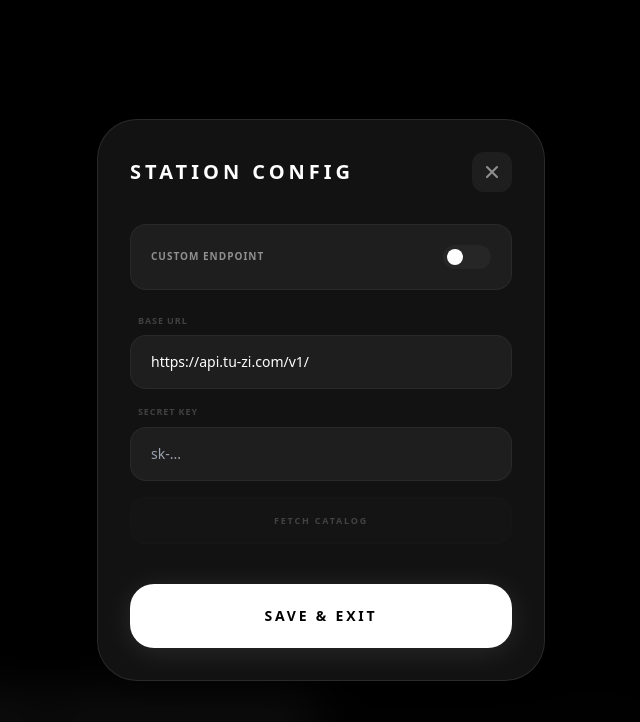
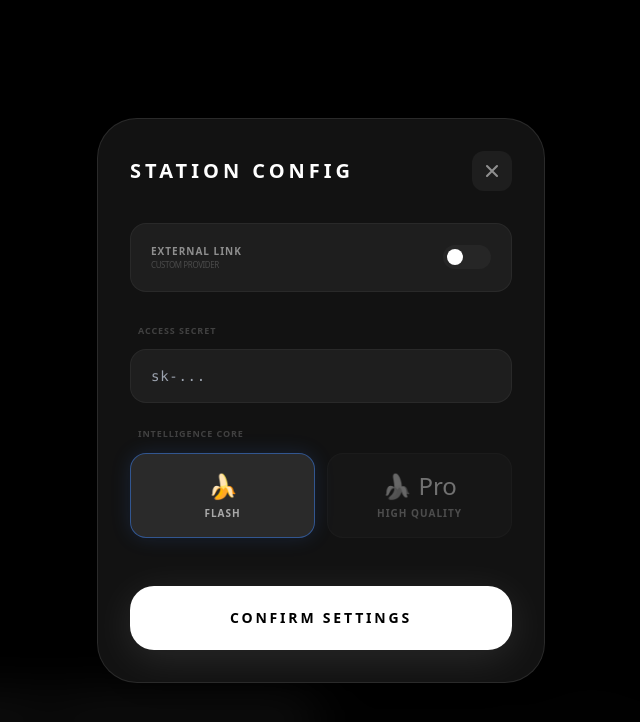
Before and after one commit to Mgeeeeee/PromptCamera, a React (Vite) app: page / in a window 1280 px wide. Both pictures are taken after a click on the button 48 px from the left and 72 px from the top of the page. Shown: the top 722 px of the page, without its empty margins (319-959 px from the left). Built offline with nearby package versions, Linux system fonts and the light colour scheme.

Commit message:
fix: Update PRO model name and simplify SettingsDialog
Updates the `ModelType.PRO` to use the `4k` variant and removes the dynamic model fetching logic from `SettingsDialog`. The component now directly uses hardcoded model types, streamlining its functionality.

```diff
--- a/components/SettingsDialog.tsx
+++ b/components/SettingsDialog.tsx
@@ -1,6 +1,6 @@
 
-import React, { useState, useEffect } from 'react';
-import { ApiSettings } from '../types';
+import React, { useState } from 'react';
+import { ApiSettings, ModelType } from '../types';
 
 interface SettingsDialogProps {
   settings: ApiSettings;
@@ -10,46 +10,11 @@ interface SettingsDialogProps {
 
 export const SettingsDialog: React.FC<SettingsDialogProps> = ({ settings, onSave, onClose }) => {
   const [localSettings, setLocalSettings] = useState<ApiSettings>(settings);
-  const [models, setModels] = useState<string[]>([]);
-  const [isLoadingModels, setIsLoadingModels] = useState(false);
-  const [fetchError, setFetchError] = useState<string | null>(null);
 
-  const fetchModels = async () => {
-    if (!localSettings.apiKey || !localSettings.baseUrl) return;
-
-    setIsLoadingModels(true);
-    setFetchError(null);
-    try {
-      const baseUrl = localSettings.baseUrl.endsWith('/')
-        ? localSettings.baseUrl.slice(0, -1)
-        : localSettings.baseUrl;
-
-      const response = await fetch(`${baseUrl}/models`, {
-        headers: {
-          'Authorization': `Bearer ${localSettings.apiKey}`
-        }
-      });
-
-      if (!response.ok) throw new Error('Failed to fetch models');
-
-      const data = await response.json();
-      const modelIds = (data.data || data.models || [])
-        .map((m: any) => m.id || m.name)
-        .filter((id: string) =>
-          id.includes('image') ||
-          id.includes('vision') ||
-          id.includes('gemini') ||
-          id.includes('dall-e') ||
-          id.includes('flux')
-        );
-
-      setModels(modelIds.length > 0 ? modelIds : ['gemini-2.5-flash-image', 'dall-e-3']);
-    } catch (err: any) {
-      setFetchError(err.message);
-    } finally {
-      setIsLoadingModels(false);
-    }
-  };
+  const modelMap = [
+    { id: ModelType.FLASH, label: '🍌', sub: 'Flash' },
+    { id: ModelType.PRO, label: '🍌 Pro', sub: 'High Quality' }
+  ];
 
   return (
     <div className="fixed inset-0 z-[110] flex items-center justify-center bg-black/95 backdrop-blur-xl p-6 animate-in fade-in duration-300">
@@ -63,81 +28,62 @@ export const SettingsDialog: React.FC<SettingsDialogProps> = ({ settings, onSave
           </button>
         </div>
 
-        <div className="space-y-6">
+        <div className="space-y-8">
+          {/* Custom Provider Toggle */}
           <div className="flex items-center justify-between p-5 bg-white/5 rounded-2xl border border-white/5">
-            <span className="text-[10px] font-black uppercase tracking-widest text-white/50">Custom Endpoint</span>
+            <div className="flex flex-col">
+              <span className="text-[10px] font-black uppercase tracking-widest text-white/50">External Link</span>
+              <span className="text-[8px] uppercase tracking-tighter text-white/20">Custom Provider</span>
+            </div>
             <button
               onClick={() => setLocalSettings(prev => ({ ...prev, useCustomProvider: !prev.useCustomProvider }))}
-              className={`w-12 h-6 rounded-full transition-all relative ${localSettings.useCustomProvider ? 'bg-blue-600' : 'bg-neutral-800'}`}
+              className={`w-12 h-6 rounded-full transition-all relative ${localSettings.useCustomProvider ? 'bg-blue-600 shadow-[0_0_15px_rgba(37,99,235,0.4)]' : 'bg-neutral-800'}`}
             >
               <div className={`absolute top-1 w-4 h-4 bg-white rounded-full transition-all ${localSettings.useCustomProvider ? 'left-7' : 'left-1'}`} />
             </button>
           </div>
 
-          <div className="space-y-4">
+          <div className="space-y-6">
+            {/* API Key Input */}
             <div>
-              <label className="block text-[9px] font-black uppercase tracking-widest text-white/20 mb-2 ml-2">Base URL</label>
-              <input
-                type="text"
-                value={localSettings.baseUrl}
-                onChange={(e) => setLocalSettings(prev => ({ ...prev, baseUrl: e.target.value }))}
-                placeholder="https://api.tu-zi.com/v1/"
-                className="w-full bg-white/5 border border-white/5 rounded-2xl px-5 py-4 text-white focus:border-blue-500/50 outline-none transition-all text-sm"
-              />
-            </div>
-
-            <div>
-              <label className="block text-[9px] font-black uppercase tracking-widest text-white/20 mb-2 ml-2">Secret Key</label>
+              <label className="block text-[9px] font-black uppercase tracking-widest text-white/20 mb-3 ml-2">Access Secret</label>
               <input
                 type="password"
                 value={localSettings.apiKey}
                 onChange={(e) => setLocalSettings(prev => ({ ...prev, apiKey: e.target.value }))}
                 placeholder="sk-..."
-                className="w-full bg-white/5 border border-white/5 rounded-2xl px-5 py-4 text-white focus:border-blue-500/50 outline-none transition-all text-sm"
+                className="w-full bg-white/5 border border-white/5 rounded-2xl px-5 py-4 text-white focus:border-blue-500/50 outline-none transition-all text-sm font-mono tracking-wider"
               />
             </div>
 
-            <div className="flex gap-3">
-               <button
-                onClick={fetchModels}
-                disabled={isLoadingModels || !localSettings.apiKey}
-                className="flex-1 py-4 bg-white/5 hover:bg-white/10 rounded-2xl text-[9px] font-black uppercase tracking-[0.2em] transition-all disabled:opacity-20 border border-white/5"
-              >
-                {isLoadingModels ? 'Synching...' : 'Fetch Catalog'}
-              </button>
+            {/* Model Selection via Banana Cards */}
+            <div>
+              <label className="block text-[9px] font-black uppercase tracking-widest text-white/20 mb-3 ml-2">Intelligence Core</label>
+              <div className="grid grid-cols-2 gap-3">
+                {modelMap.map((m) => (
+                  <button
+                    key={m.id}
+                    onClick={() => setLocalSettings(prev => ({ ...prev, selectedModel: m.id }))}
+                    className={`flex flex-col items-center justify-center p-4 rounded-2xl border transition-all duration-300 ${
+                      localSettings.selectedModel === m.id
+                        ? 'bg-white/10 border-blue-500/50 shadow-[0_0_20px_rgba(59,130,246,0.15)]'
+                        : 'bg-white/5 border-white/5 grayscale opacity-40'
+                    }`}
+                  >
+                    <span className="text-2xl mb-1">{m.label}</span>
+                    <span className="text-[10px] font-black uppercase tracking-widest text-white/60">{m.sub}</span>
+                  </button>
+                ))}
+              </div>
             </div>
-
-            {models.length > 0 && (
-              <div>
-                <label className="block text-[9px] font-black uppercase tracking-widest text-white/20 mb-2 ml-2">Active Model</label>
-                <div className="relative">
-                  <select
-                    value={localSettings.selectedModel}
-                    onChange={(e) => setLocalSettings(prev => ({ ...prev, selectedModel: e.target.value }))}
-                    className="w-full bg-white/5 border border-white/5 rounded-2xl px-5 py-4 text-white appearance-none outline-none focus:border-blue-500/50 transition-all text-sm"
-                  >
-                    {models.map(m => <option key={m} value={m} className="bg-[#121212]">{m}</option>)}
-                  </select>
-                  <div className="absolute right-5 top-1/2 -translate-y-1/2 pointer-events-none opacity-30">
-                    <svg xmlns="http://www.w3.org/2000/svg" fill="none" viewBox="0 0 24 24" strokeWidth={2.5} stroke="currentColor" className="w-4 h-4">
-                      <path strokeLinecap="round" strokeLinejoin="round" d="M19.5 8.25l-7.5 7.5-7.5-7.5" />
-                    </svg>
-                  </div>
-                </div>
-              </div>
-            )}
-
-            {fetchError && (
-              <p className="text-[10px] text-red-500/70 font-bold px-4 text-center">{fetchError}</p>
-            )}
           </div>
         </div>
 
         <button
           onClick={() => onSave(localSettings)}
-          className="w-full mt-10 h-16 bg-white text-black rounded-[1.5rem] font-black uppercase tracking-[0.2em] text-sm active:scale-95 transition-all shadow-[0_4px_30px_rgba(255,255,255,0.1)]"
+          className="w-full mt-12 h-16 bg-white text-black rounded-[1.5rem] font-black uppercase tracking-[0.2em] text-sm active:scale-95 transition-all shadow-[0_8px_40px_rgba(255,255,255,0.1)]"
         >
-          Save & Exit
+          Confirm Settings
         </button>
       </div>
     </div>
--- a/types.ts
+++ b/types.ts
@@ -17,5 +17,5 @@ export interface AppState {
 
 export enum ModelType {
   FLASH = 'gemini-2.5-flash-image',
-  PRO = 'gemini-3-pro-image-preview'
+  PRO = 'gemini-3-pro-image-preview-4k'
 }
```
